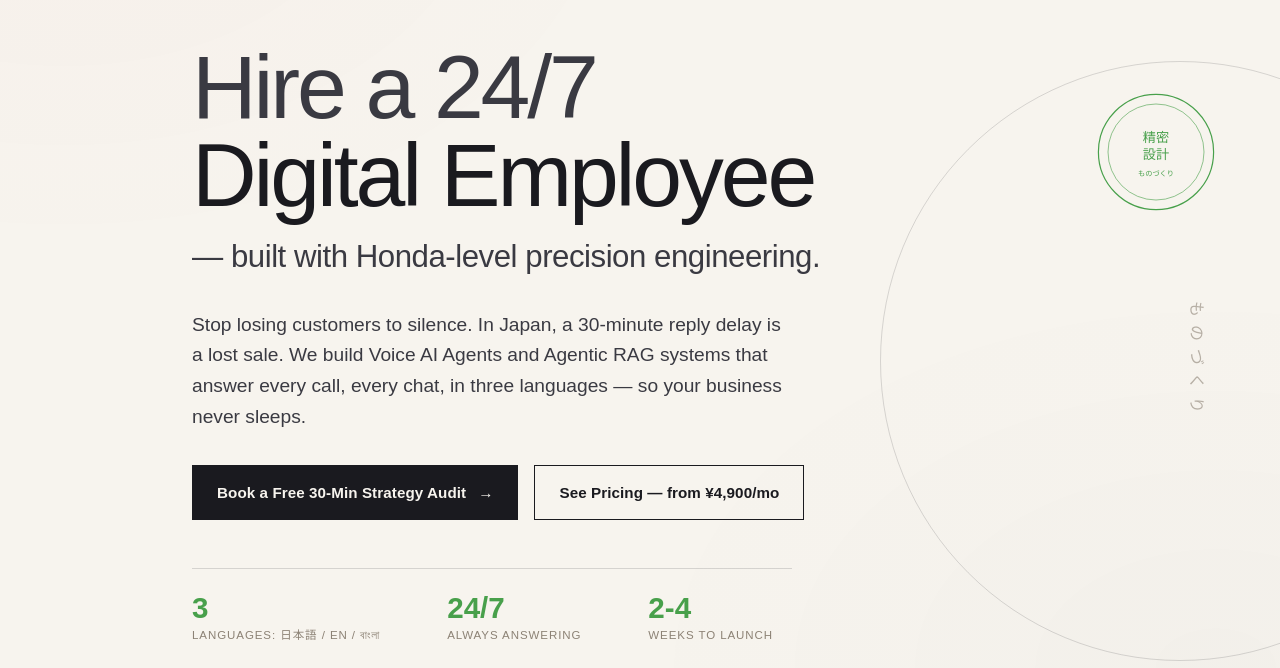
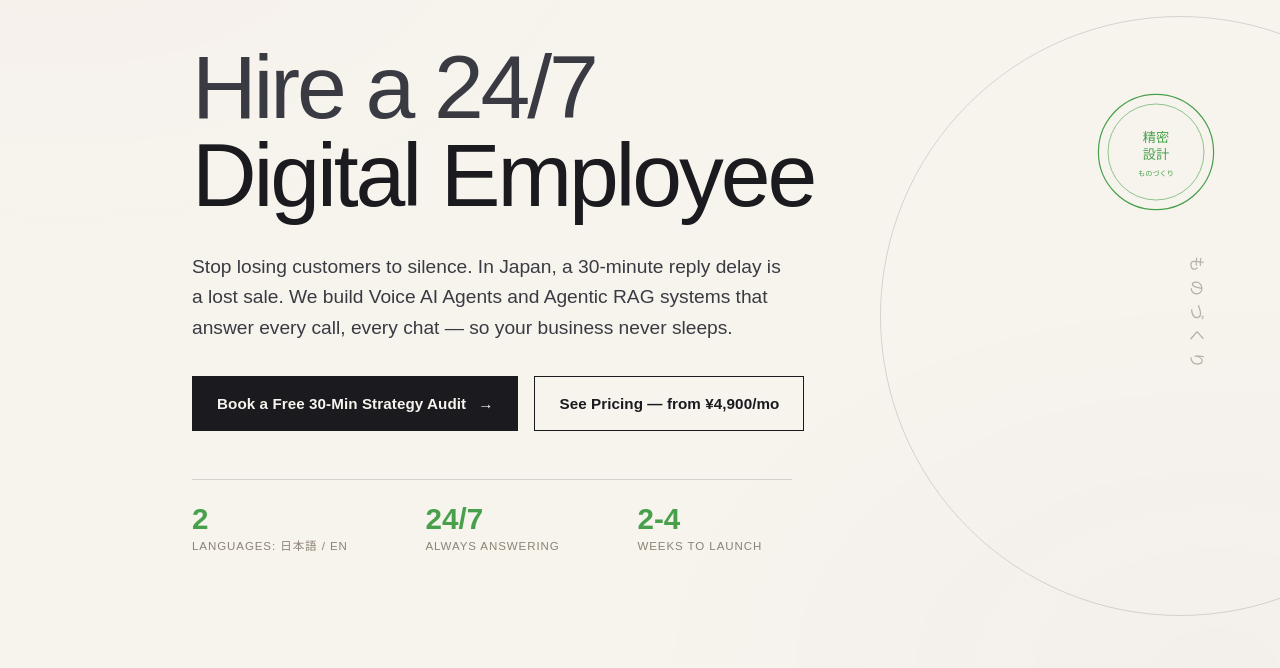
Before and after one commit to NahidaRupta/techmirai-ai-website, a website: page index.html in a window 1280 px wide. Shown: the part 132-800 px from the top of the page. Drawn offline with Linux system fonts and the light colour scheme.

Commit message:
remove some content

```diff
--- a/assets/translations.js
+++ b/assets/translations.js
@@ -17,11 +17,10 @@ window.translations = {
 
     "hero.line1": "Hire a 24/7",
     "hero.line2": "Digital Employee",
-    "hero.line3": "— built with Honda-level precision engineering.",
-    "hero.lede": "Stop losing customers to silence. In Japan, a 30-minute reply delay is a lost sale. We build Voice AI Agents and Agentic RAG systems that answer every call, every chat, in three languages — so your business never sleeps.",
+    "hero.lede": "Stop losing customers to silence. In Japan, a 30-minute reply delay is a lost sale. We build Voice AI Agents and Agentic RAG systems that answer every call, every chat — so your business never sleeps.",
     "hero.cta1": "Book a Free 30-Min Strategy Audit",
     "hero.cta2": "See Pricing — from ¥4,900/mo",
-    "hero.trust1": "Languages: 日本語 / EN / বাংলা",
+    "hero.trust1": "Languages: 日本語 / EN",
     "hero.trust2": "Always answering",
     "hero.trust3": "Weeks to launch",
 
@@ -149,9 +148,6 @@ window.translations = {
     "about.pillar1.body": "Every agent ships as a fully coded application you own — not a SaaS subscription you rent.",
     "about.pillar2.title": "Hyper-Local + Global Bridge",
     "about.pillar2.body": "Saitama HQ for in-person meetings across Greater Tokyo. Senior engineering team in Bangladesh keeps Tokyo-quality engineering at SME prices.",
-    "about.pillar3.title": "Honda-Level QA",
-    "about.pillar3.body": "Every system passes a structured QA pipeline modeled on automotive-grade reliability testing. No prompt-injection vulnerabilities. No hallucinated answers.",
-
     // FAQ
     "faq.eyebrow": "FAQ",
     "faq.title": "Frequently asked <em>questions.</em>",
@@ -159,8 +155,8 @@ window.translations = {
     "faq.a1": "An AI Agent is a fully autonomous digital employee that can answer questions, take actions, and complete real business tasks — not just reply to FAQs. Unlike a scripted chatbot, a TechMirai AI Agent uses Agentic RAG to read your business documents, then executes operations like booking reservations, updating CRMs, or routing orders, all without human intervention.",
     "faq.q2": "How much does a TechMirai AI Agent cost in Japan?",
     "faq.a2": "Three pricing tiers built for the Japanese SME market: the Starter Agent at ¥4,900/month for single-location businesses, the Growth Partner at ¥19,800/month for multi-location and voice-enabled deployments, and a custom Enterprise plan for chains and franchises. One-time setup fees start at ¥49,800.",
-    "faq.q3": "Does the AI support Japanese, English, and Bengali?",
-    "faq.a3": "Yes — multilingual support is built in by default. Our agents speak natural Japanese (including proper 敬語 / keigo), fluent English, and native-level Bengali, making them ideal for restaurants serving inbound tourists, eCommerce brands selling globally, and clinics treating international and South Asian patients.",
+    "faq.q3": "Does the AI support Japanese and English?",
+    "faq.a3": "Yes — multilingual support is built in by default. Our agents speak natural Japanese (including proper 敬語 / keigo) and fluent English, making them ideal for restaurants serving inbound tourists, eCommerce brands selling globally, and clinics treating international and South Asian patients.",
     "faq.q4": "Can a Voice AI Agent really replace my receptionist or front desk?",
     "faq.a4": "A TechMirai Voice Agent handles roughly 80% of inbound calls — bookings, FAQs, hours, directions, order status — fully autonomously, 24/7. The remaining 20% (complex complaints, VIP customers, edge cases) is intelligently routed to your human staff with a full transcript and context summary already prepared, so your team works smarter, not harder.",
     "faq.q5": "How long does it take to launch a TechMirai AI system?",
@@ -232,11 +228,10 @@ window.translations = {
 
     "hero.line1": "24時間365日 働く",
     "hero.line2": "デジタル従業員",
-    "hero.line3": "— ホンダ品質の精密エンジニアリングで設計。",
-    "hero.lede": "「沈黙」によって顧客を失い続けていませんか。日本市場では、30分の返信遅延が失注に直結します。当社は、すべての電話・チャットに3言語で応答するボイスAIエージェントとAgentic RAGシステムを構築。御社のビジネスを24時間365日、止めません。",
+    "hero.lede": "「沈黙」によって顧客を失い続けていませんか。日本市場では、30分の返信遅延が失注に直結します。当社は、すべての電話・チャットに応答するボイスAIエージェントとAgentic RAGシステムを構築。御社のビジネスを24時間365日、止めません。",
     "hero.cta1": "無料・30分の戦略診断を予約する",
     "hero.cta2": "料金プランを見る — 月額¥4,900〜",
-    "hero.trust1": "対応言語: 日本語 / 英語 / ベンガル語",
+    "hero.trust1": "対応言語: 日本語 / 英語",
     "hero.trust2": "常時応答",
     "hero.trust3": "週で稼働開始",
 
@@ -364,8 +359,6 @@ window.translations = {
     "about.pillar1.body": "納品物は、御社が「所有する」フルコーディング済みアプリケーション。借りるSaaSではありません。",
     "about.pillar2.title": "ローカル + グローバル ブリッジ",
     "about.pillar2.body": "埼玉本社で首都圏のお客様に直接お会いし、バングラデシュのシニアエンジニアリングチームで「東京品質を地方価格で」実現します。",
-    "about.pillar3.title": "ホンダ品質のQA",
-    "about.pillar3.body": "全システムが、自動車業界の信頼性試験を参考にした体系的QAパイプラインを通過。プロンプトインジェクション脆弱性なし、ハルシネーション応答なし。",
 
     // FAQ
     "faq.eyebrow": "よくあるご質問",
@@ -374,8 +367,8 @@ window.translations = {
     "faq.a1": "AIエージェントは、質問への回答だけでなく、行動を起こし、実際の業務タスクを完結させる「自律型のデジタル従業員」です。台本通りに動くチャットボットとは異なり、当社のAIエージェントはAgentic RAG技術で御社の業務文書を読み込み、予約処理、CRM更新、注文ルーティングなどの操作を、人手を介さず自律的に実行します。",
     "faq.q2": "TechMirai AIエージェントの導入費用は?",
     "faq.a2": "日本のSME市場向けに、3つの料金プランをご用意しています。Starter Agent (個店向け、月額¥4,900)、Growth Partner (多店舗・音声対応、月額¥19,800)、Enterprise (チェーン・フランチャイズ向け、個別見積)。初期費用は¥49,800〜です。",
-    "faq.q3": "日本語・英語・ベンガル語に対応していますか?",
-    "faq.a3": "はい、多言語対応は標準機能です。当社のエージェントは、敬語を含む自然な日本語、流暢な英語、ネイティブレベルのベンガル語を話します。インバウンド対応の飲食店、グローバル展開のECブランド、国際/南アジア系患者を抱えるクリニックに最適です。",
+    "faq.q3": "AIは日本語と英語に対応していますか？",
+    "faq.a3": "はい、マルチリンガル対応は標準搭載で、自然な敬語を含む日本語と流暢な英語で対応でき、インバウンド対応の飲食店、グローバルEC、海外・南アジアの患者を扱うクリニックなどに最適です。",
     "faq.q4": "ボイスAIエージェントは、本当に受付スタッフを置き換えられますか?",
     "faq.a4": "当社のボイスエージェントは、受信電話の約80% (予約、FAQ、営業時間、道案内、注文ステータス) を24時間365日、完全自律で処理します。残りの20% (複雑なクレーム、VIP対応、例外ケース) は、文脈サマリ・全文書き起こし付きで人間スタッフへ自動引継ぎ。スタッフは「より重要な仕事」に集中できます。",
     "faq.q5": "稼働開始まで、どのくらいの期間がかかりますか?",
--- a/index.html
+++ b/index.html
@@ -248,11 +248,10 @@
       <h1 id="hero-title" class="hero__title">
         <span class="hero__line-1" data-i18n="hero.line1">Hire a 24/7</span>
         <span class="hero__line-2" data-i18n="hero.line2"><em>Digital Employee</em></span>
-        <span class="hero__line-3" data-i18n="hero.line3">— built with Honda-level precision engineering.</span>
       </h1>
 
       <p class="hero__lede" data-i18n="hero.lede">
-        Stop losing customers to silence. In Japan, a 30-minute reply delay is a lost sale. We build Voice AI Agents and Agentic RAG systems that answer every call, every chat, in three languages — so your business never sleeps.
+        Stop losing customers to silence. In Japan, a 30-minute reply delay is a lost sale. We build Voice AI Agents and Agentic RAG systems that answer every call, every chat — so your business never sleeps.
       </p>
 
       <div class="hero__ctas">
@@ -267,8 +266,8 @@
 
       <div class="hero__trust">
         <div class="trust-item">
-          <span class="trust-num">3</span>
-          <span class="trust-label" data-i18n="hero.trust1">Languages: 日本語 / EN / বাংলা</span>
+          <span class="trust-num">2</span>
+          <span class="trust-label" data-i18n="hero.trust1">Languages: 日本語 / EN </span>
         </div>
         <div class="trust-item">
           <span class="trust-num">24/7</span>
@@ -652,11 +651,6 @@
           <h4 data-i18n="about.pillar2.title">Hyper-Local + Global Bridge</h4>
           <p data-i18n="about.pillar2.body">Saitama HQ for in-person meetings across Greater Tokyo. Senior engineering team in Bangladesh keeps Tokyo-quality engineering at SME prices.</p>
         </div>
-        <div class="pillar">
-          <div class="pillar__num">03</div>
-          <h4 data-i18n="about.pillar3.title">Honda-Level QA</h4>
-          <p data-i18n="about.pillar3.body">Every system passes a structured QA pipeline modeled on automotive-grade reliability testing. No prompt-injection vulnerabilities. No hallucinated answers.</p>
-        </div>
       </aside>
 
     </div>
@@ -688,8 +682,8 @@
       </details>
 
       <details class="qa">
-        <summary><span data-i18n="faq.q3">Does the AI support Japanese, English, and Bengali?</span><span class="qa__icon" aria-hidden="true">+</span></summary>
-        <p data-i18n="faq.a3">Yes — multilingual support is built in by default. Our agents speak natural Japanese (including proper 敬語 / keigo), fluent English, and native-level Bengali, making them ideal for restaurants serving inbound tourists, eCommerce brands selling globally, and clinics treating international and South Asian patients.</p>
+        <summary><span data-i18n="faq.q3">Does the AI support Japanese and English?</span><span class="qa__icon" aria-hidden="true">+</span></summary>
+        <p data-i18n="faq.a3">Yes — multilingual support is built in by default. Our agents speak natural Japanese (including proper 敬語 / keigo) and fluent English, making them ideal for restaurants serving inbound tourists, eCommerce brands selling globally, and clinics treating international and South Asian patients.</p>
       </details>
 
       <details class="qa">
```
